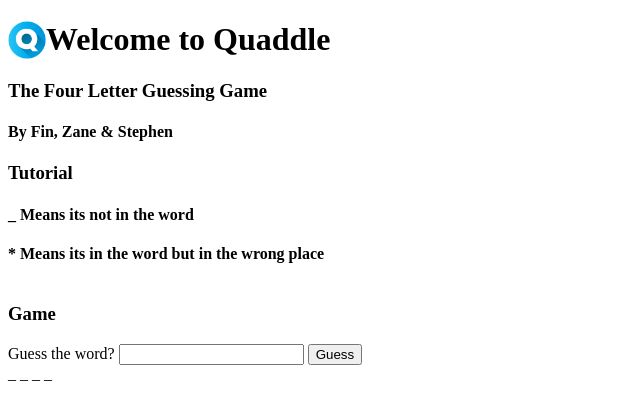
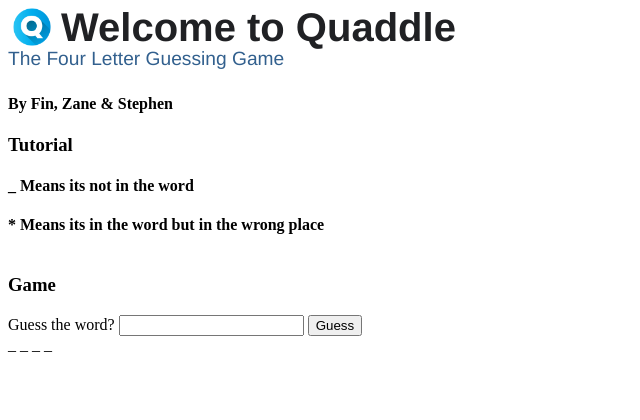
Before and after one commit to steambun/caramel-slice, a Flask app: page / in a window 1280 px wide. Shown: the top 420 px of the page, without its empty margins (0-640 px from the left). Run offline with Flask 2, Linux system fonts and the light colour scheme.

Commit message:
improved the headline formatting and font

```diff
--- a/static/css/main.css
+++ b/static/css/main.css
@@ -1,3 +1,29 @@
+.heading-element {
+  font-family: National2, "Helvetica Neue", Helvetica, Arial, sans-serif;
+  color: rgb(32, 33, 36);
+  margin: 0px;
+  padding: 0px;
+  text-align: left;
+  max-width: 100%;
+  font-size: 2.5rem;
+  font-weight: bold;
+  letter-spacing: 0px;
+  line-height: 0.96;
+}
+
+.subheading-element{
+  font-family: National2, "Helvetica Neue", Helvetica, Arial, sans-serif;
+  color: rgb(50, 96, 142);
+  margin: 0px;
+  padding: 0px;
+  text-align: left;
+  max-width: 100%;
+  font-size: 1.2rem;
+  font-weight: normal;
+  letter-spacing: 0px;
+  line-height: 1.4;
+}
+
 .column {
   float: left;
   width: 50%;
--- a/templates/index.html
+++ b/templates/index.html
@@ -5,12 +5,12 @@
     <meta name="viewport" content="width=device-width, initial-scale=1">
     <link rel="shortcut icon" href="{{ url_for('static', filename='favicon.ico') }}" />
     <link rel="stylesheet" href="{{ url_for('static', filename='css/main.css') }}">
-    <img src="{{url_for('static', filename='logo.png')}}" align="left" width="38" />
     <title>Quaddle</title>
 </head>
 <body>
-   <h1>Welcome to Quaddle</h1>
-   <h3>The Four Letter Guessing Game</h3>
+   <img style="float: left; padding: 0px 10px 0px 5px;" src="{{url_for('static', filename='logo.png')}}" align="left" width="38" />
+   <h1 class="heading-element">Welcome to Quaddle</h1>
+   <p class="subheading-element">The Four Letter Guessing Game</p>
    <H4>By Fin, Zane & Stephen</H4>
    <div class="row">
     <H3>Tutorial</H3>
```
Lines whose indentation alone changed are shown as unchanged.
